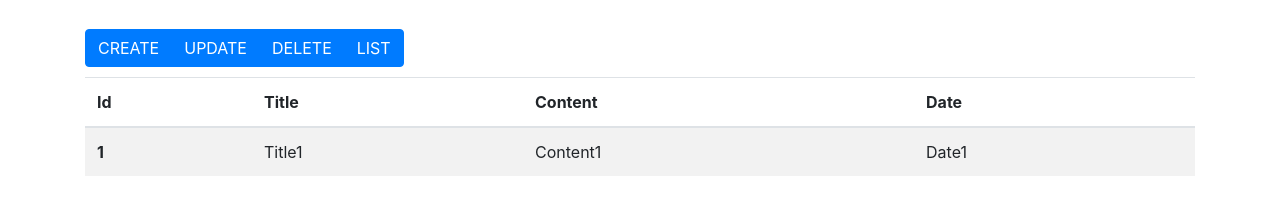
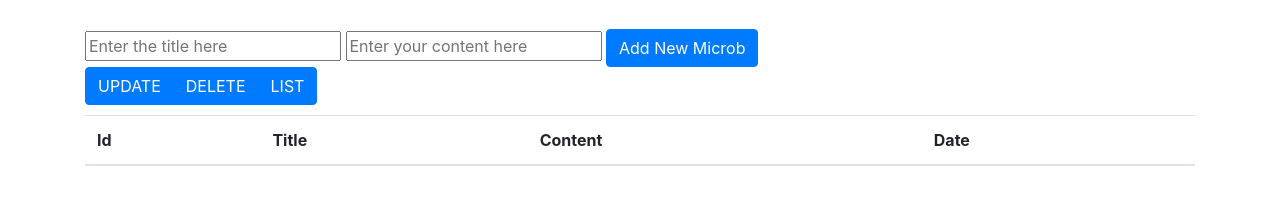
Before and after one commit to ch3rr17/LamdaSharpChallenge-Web, a website: page index.html in a window 1280 px wide. Shown: the part 279-494 px from the top of the page. Drawn offline with nearby package versions, Linux system fonts and the light colour scheme; files that its build step writes are made by us from their sources.

Commit message:
Added jquery code for create

```diff
--- /dev/null
+++ b/global.js
@@ -0,0 +1,26 @@
+// Global js code for project
+globalUrl = "https://khbn7xovs8.execute-api.us-east-1.amazonaws.com/dev";
+
+$( "#microbForm" ).submit(function( event ) {
+
+  // Stop form from submitting normally
+  event.preventDefault();
+
+  // Get some values from elements on the page:
+  var $form = $( this ),
+    titleN = $form.find( "input[name='title']" ).val(),
+    contentN = $form.find( "input[name='content']" ).val(),
+    url = $form.attr( "action" );
+
+  // Send the data using post
+  var body = { title: titleN, content: contentN };
+  var posting = $.post( url, body );
+
+  // Put the results in a div
+  posting.done(function( data ) {
+      console.log(data);
+      $('#microbForm').trigger("reset");
+    // var content = $( data ).find( "#content" );
+    // $( "#result" ).empty().append( content );
+  });
+});
--- a/index.html
+++ b/index.html
@@ -21,8 +21,13 @@
             <div class="container">
               <h1 class="jumbotron">LAMBDA SHARP - AWS SERVERLESS CHALLENGE</h1>
 
+              <form action="https://khbn7xovs8.execute-api.us-east-1.amazonaws.com/dev" id="microForm">
+                <input type="text" name="title" placeholder="Enter the title here">
+                <input type="text" name="content" placeholder="Enter your content here">
+                <button type="submit" class="btn btn-primary">Add New Microb</button>
+              </form>
+
               <div class="btn-group" role="group" aria-label="Basic example" style="margin-bottom: 10px;">
-                <button type="button" class="btn btn-primary">CREATE</button>
                 <button type="button"class="btn btn-primary">UPDATE</button>
                 <button type="button" class="btn btn-primary">DELETE</button>
                 <button type="button" class="btn btn-primary">LIST</button>
@@ -38,16 +43,15 @@
                   </tr>
                 </thead>
                 <tbody>
-                  <tr>
-                    <th scope="row">1</th>
-                    <td>Title1</td>
-                    <td>Content1</td>
-                    <td>Date1</td>
+                  <tr id="table">
+
                   </tr>
                 </tbody>
               </table>
             </div>
             <!-- inject:js -->
             <!-- endinject -->
+            <script src="jquery-3.3.1.min.js"></script>
+            <script src="./global.js"></script>
         </body>
 </html>
```
